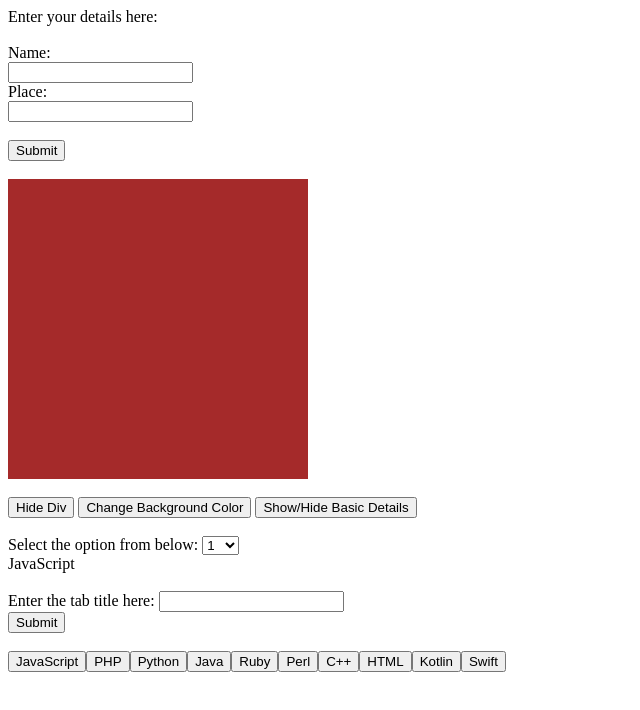
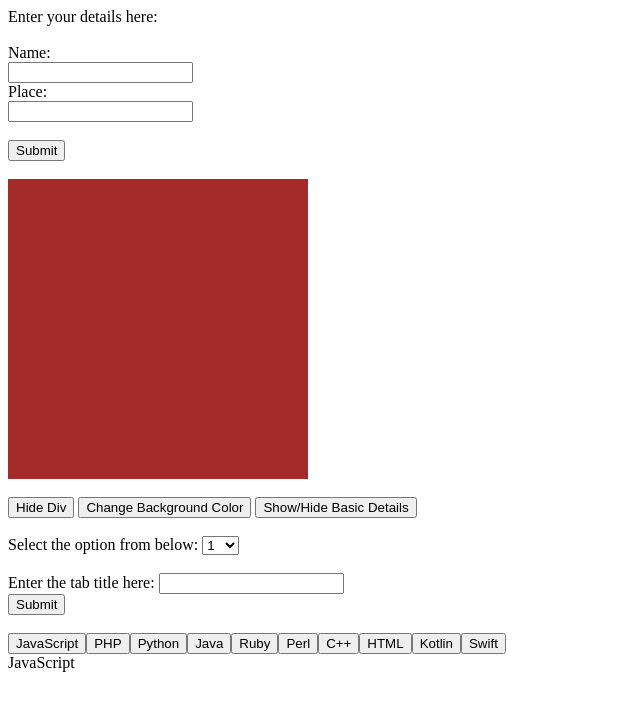
Before and after one commit to anaghapcoddle/Javascript-Assignment, a plain HTML site: page Assignment4/index.html in a window 1280 px wide. Both pictures are taken after a click on the button "JavaScript". Shown: the whole page, without its empty margins (0-640 px from the left). Drawn offline with Linux system fonts and the light colour scheme.

Commit message:
submitted

```diff
--- a/Assignment4/css/stylesheet.css
+++ b/Assignment4/css/stylesheet.css
@@ -12,6 +12,6 @@
     width: 400px;
 }
 
-#more{
-    background-color: pink;
+#msgContainer{
+    width: 400px;
 }
--- a/Assignment4/javascript/script.js
+++ b/Assignment4/javascript/script.js
@@ -132,7 +132,8 @@ function getSelectedValue() {
   const selectedValue = document.getElementById('selectNumbers').value;
   function checkIfValueIsNine() {
     if (selectedValue === '9') {
-      document.getElementById('messageForSelectBox').innerHTML = '9 is fully occupied please select another number.';
+      document.getElementById('messageForSelectBox').innerHTML = '9 is fully occupied. Please select another number.';
+      document.getElementById('selectNumbers').value = '10';
     } else {
       document.getElementById('messageForSelectBox').innerHTML = `You selected : ${selectedValue}`;
     }
@@ -160,7 +161,7 @@ function createButton() {
     btn.innerText = arrayOfLanguages[i];
     btnContainer.appendChild(btn);
     btn.addEventListener('click', () => {
-      document.getElementById('messageForSelectBox').innerHTML = `${arrayOfLanguages[i]}`;
+      document.getElementById('msgContainer').innerHTML = `${arrayOfLanguages[i]}`;
     });
   }
 }
@@ -181,6 +182,7 @@ document.getElementById('titleBtn').addEventListener('click', changeTitle);
 //9. When the control+enter key is pressed show an alert message.
 
 window.addEventListener('keydown', (event) => {
+  // eslint-disable-next-line eqeqeq
   if (event.ctrlKey && event.keyCode == '13') {
     alert('You have now pressed \'control+enter\' key');
   }
```
